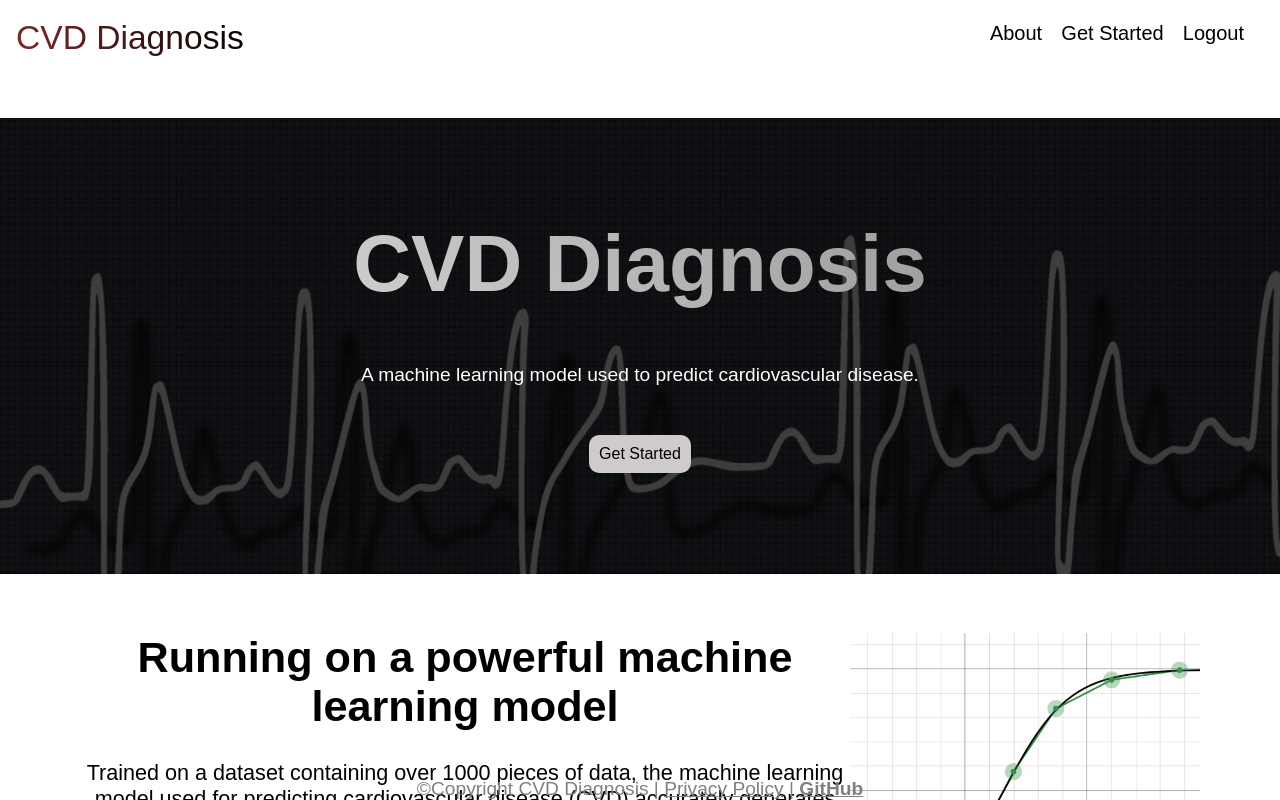
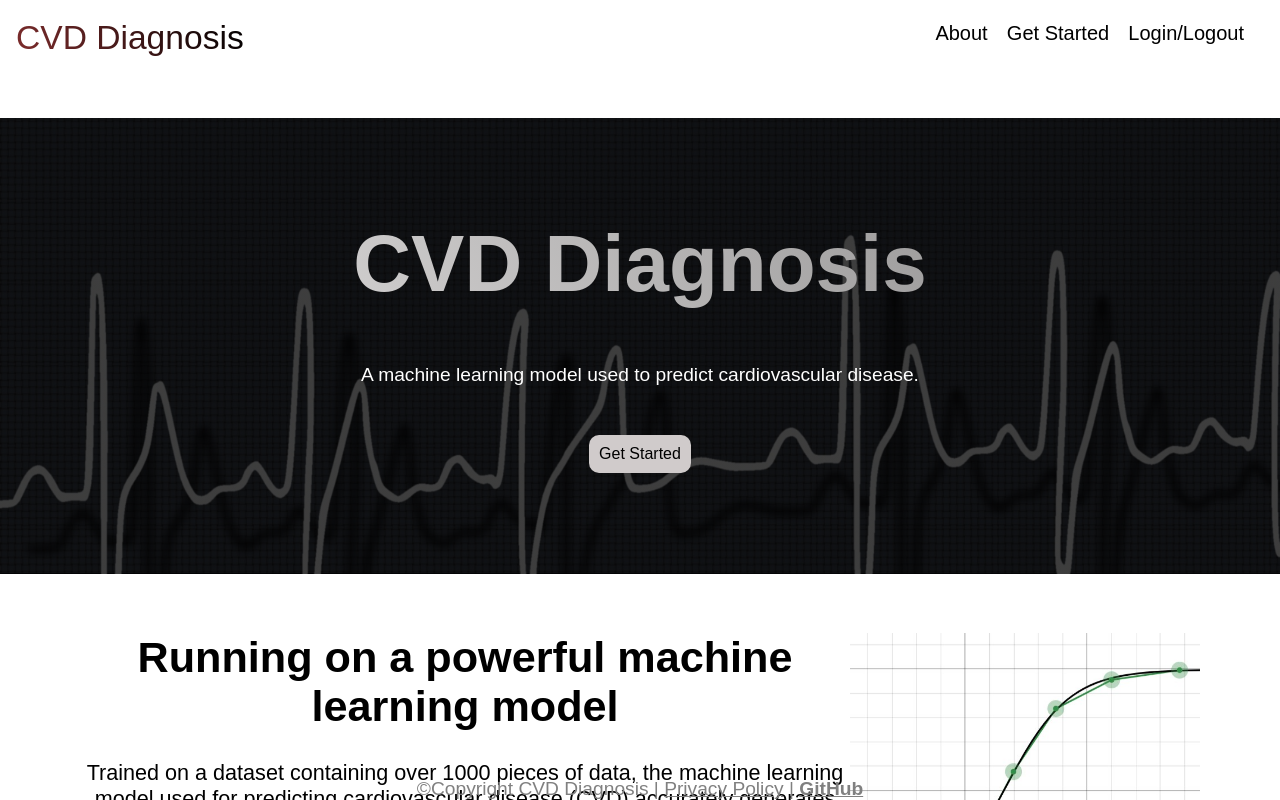
Before and after one commit to Shshiv0/CVDdiagnosis, a React (Vite) app in the folder frontend/: page /home in a window 1280 px wide. Shown: the top 800 px of the page. Built offline with nearby package versions, Linux system fonts and the light colour scheme; no server answers.

Commit message:
Final commit

```diff
--- a/frontend/src/components/Navbar.jsx
+++ b/frontend/src/components/Navbar.jsx
@@ -26,7 +26,7 @@ const Navbar = () => {
               <a href='/register'>Get Started</a>
             </li>
             <li key={4}>
-              <a href='/logout'>Logout</a>
+              <a href='/logout'>Login/Logout</a>
             </li>
           </ul>
         </div>
```
